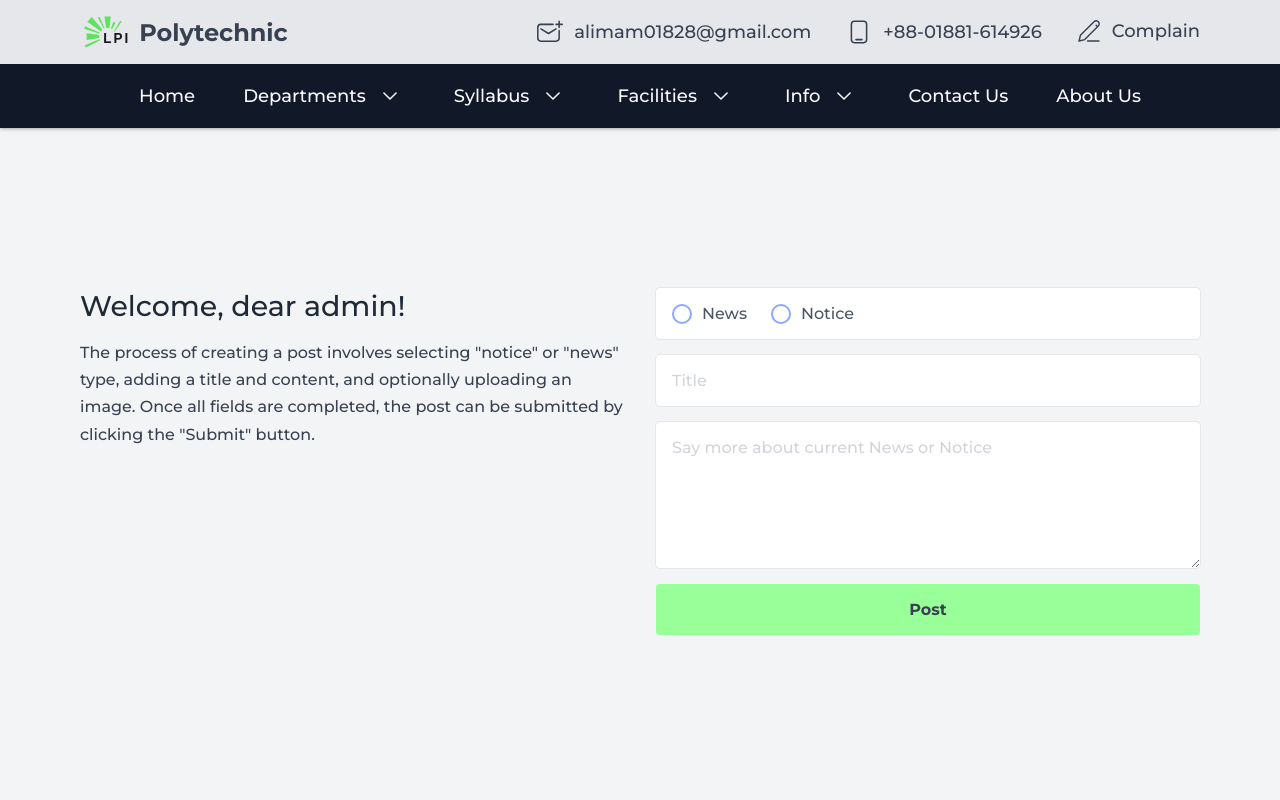
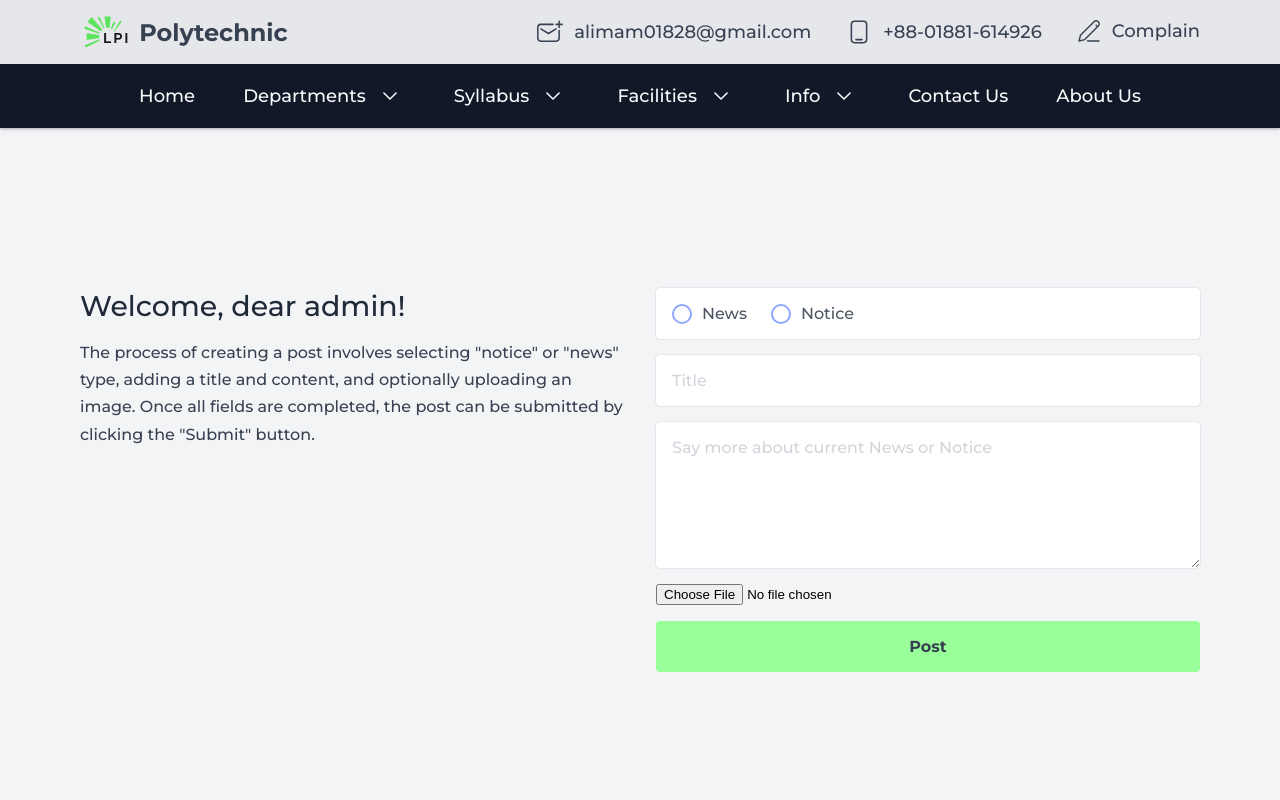
Before and after one commit to al-imam/lpi, a React (Vite) app: page /admin in a window 1280 px wide. Shown: the top 800 px of the page. Built offline with nearby package versions, Linux system fonts and the light colour scheme.

Commit message:
show file input component

```diff
--- a/src/pages/Admin/Admin.jsx
+++ b/src/pages/Admin/Admin.jsx
@@ -1,6 +1,7 @@
 import Input, { Textarea } from "@components/Input/Input";
 import RadioInput from "@components/RadioInput/RadioInput";
 import { useReducer } from "react";
+import FileInput from "@components/FileInput/FileInput";
 import classes from "./admin.module.css";
 
 export default function Contact() {
@@ -68,6 +69,7 @@ function Form() {
         setValue={(value) => dispatch({ type: "description", payload: value })}
         placeholder="Say more about current News or Notice"
       />
+      <FileInput />
       <Input type="submit" value="Post" />
     </form>
   );
```
